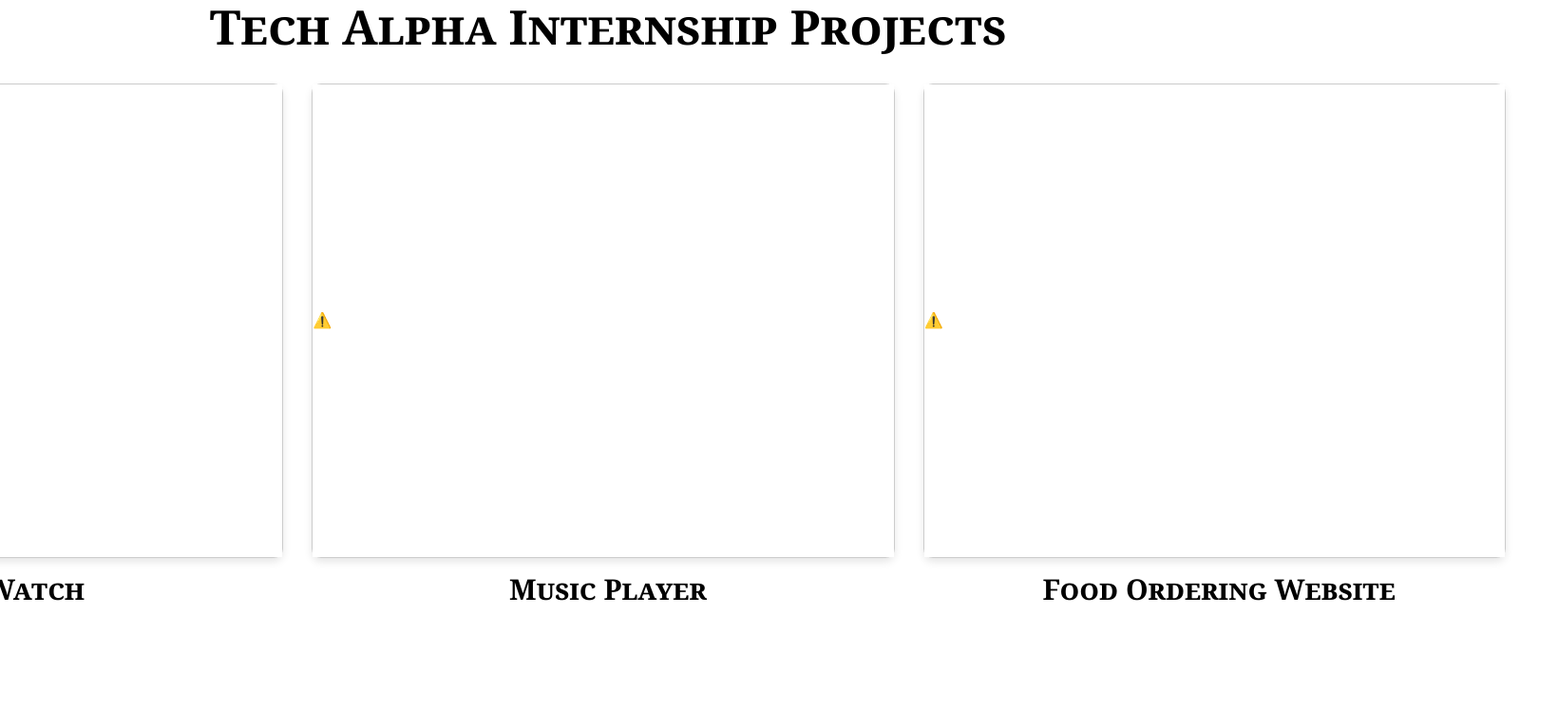
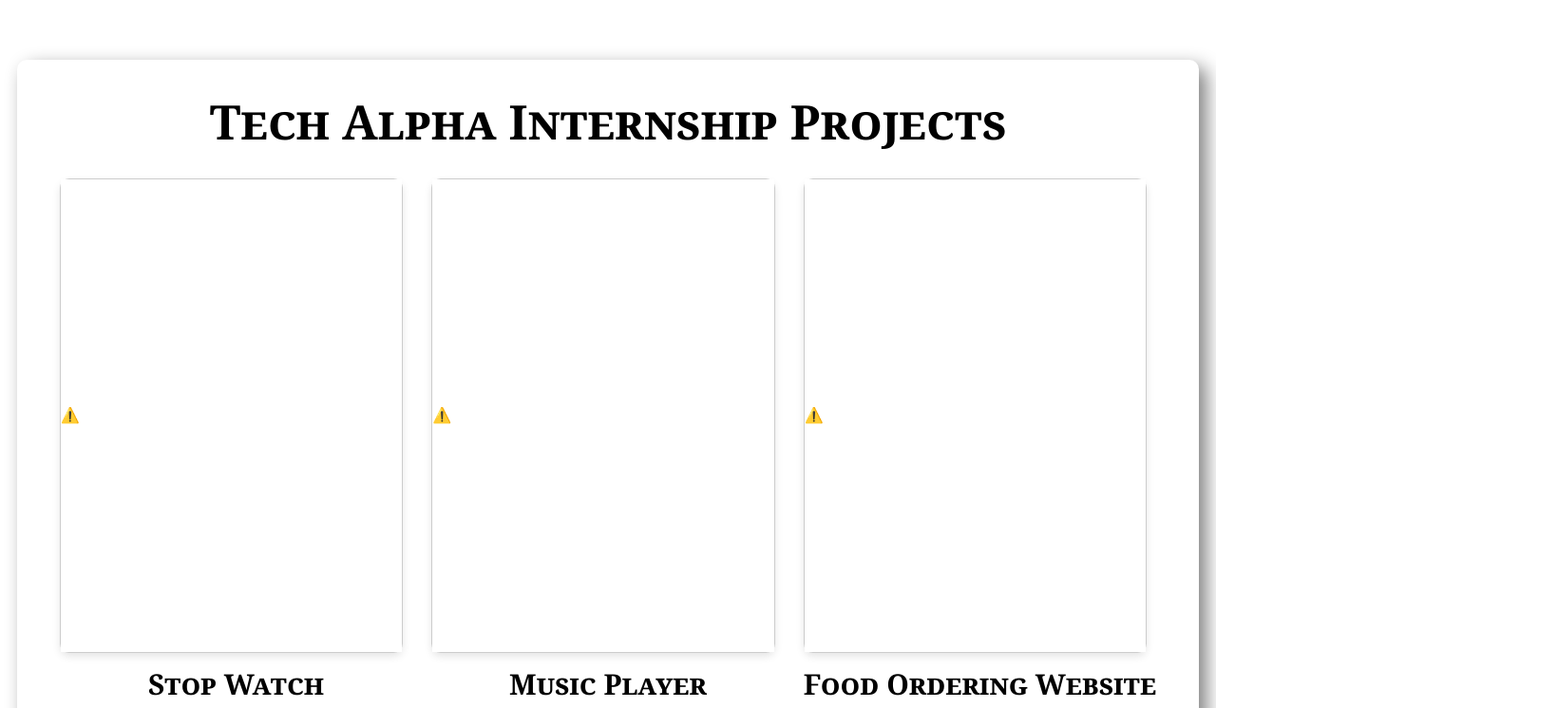
Before and after one commit to PiyushKhandelia/Tech_Alpha, a plain HTML site: page index.html in a window 1280 px wide. Shown: the top 746 px of the page at 95% size, 1640 px wide, since content can reach past the window. Drawn offline with nearby package versions, Linux system fonts and the light colour scheme; no server answers.

Commit message:
Adding index changes

```diff
--- a/index.html
+++ b/index.html
@@ -25,9 +25,9 @@
 
             /* Container */
             .container {
-                margin-top: 50px;
-                height: 925px;
-                width: 2000px;
+                margin-top: 25px;
+                height: 700px;
+                width: calc(100%-250px);
                 background-color: white;
                 box-shadow: 8px 8px 20px rgb(128, 128, 128);
                 position: relative;
@@ -45,7 +45,7 @@
                 justify-content: center; /* Center horizontally */
                 align-items: center; /* Center vertically */
                 width: 100%;
-                max-width: 1950px;
+                max-width: 1250px;
                 padding: 20px;
             }
 
```
Also changed, not shown: Projects/music_player.html (+4 -4 lines).
